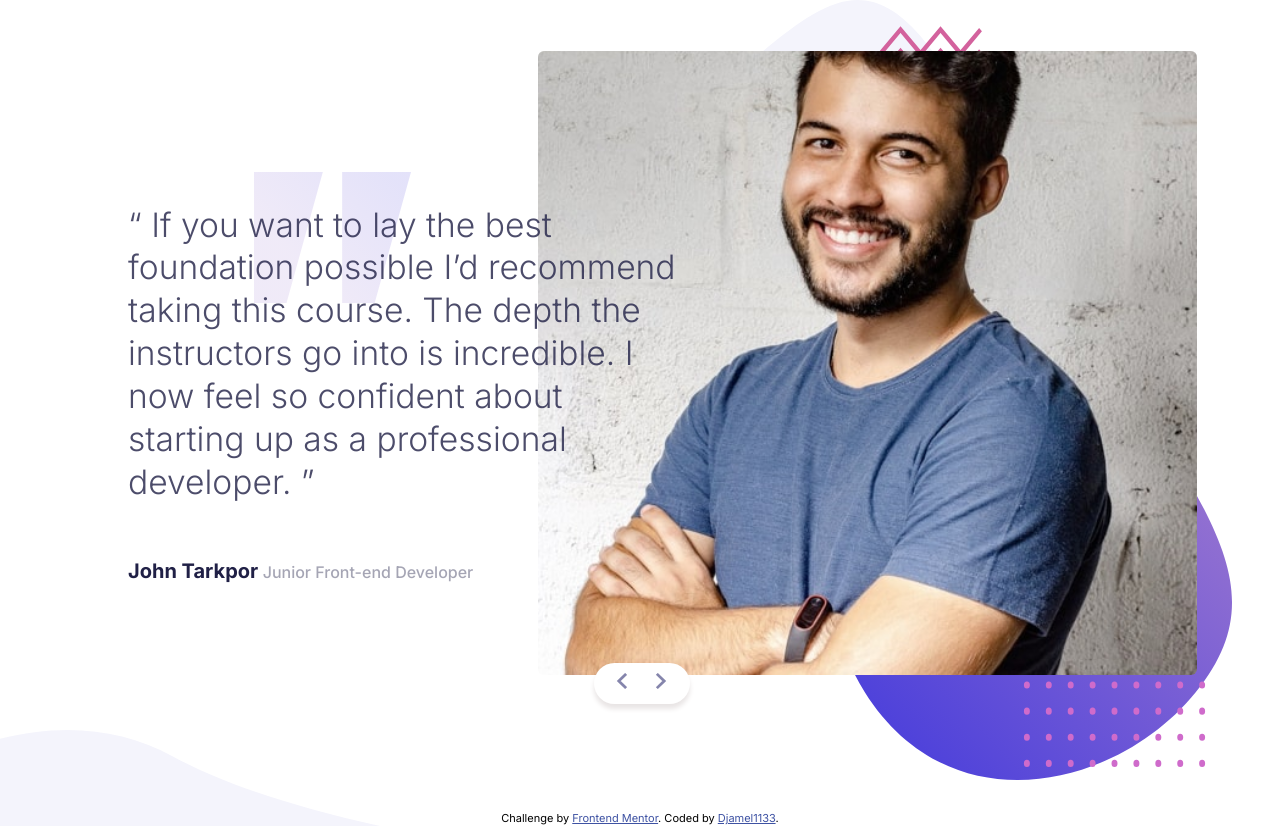
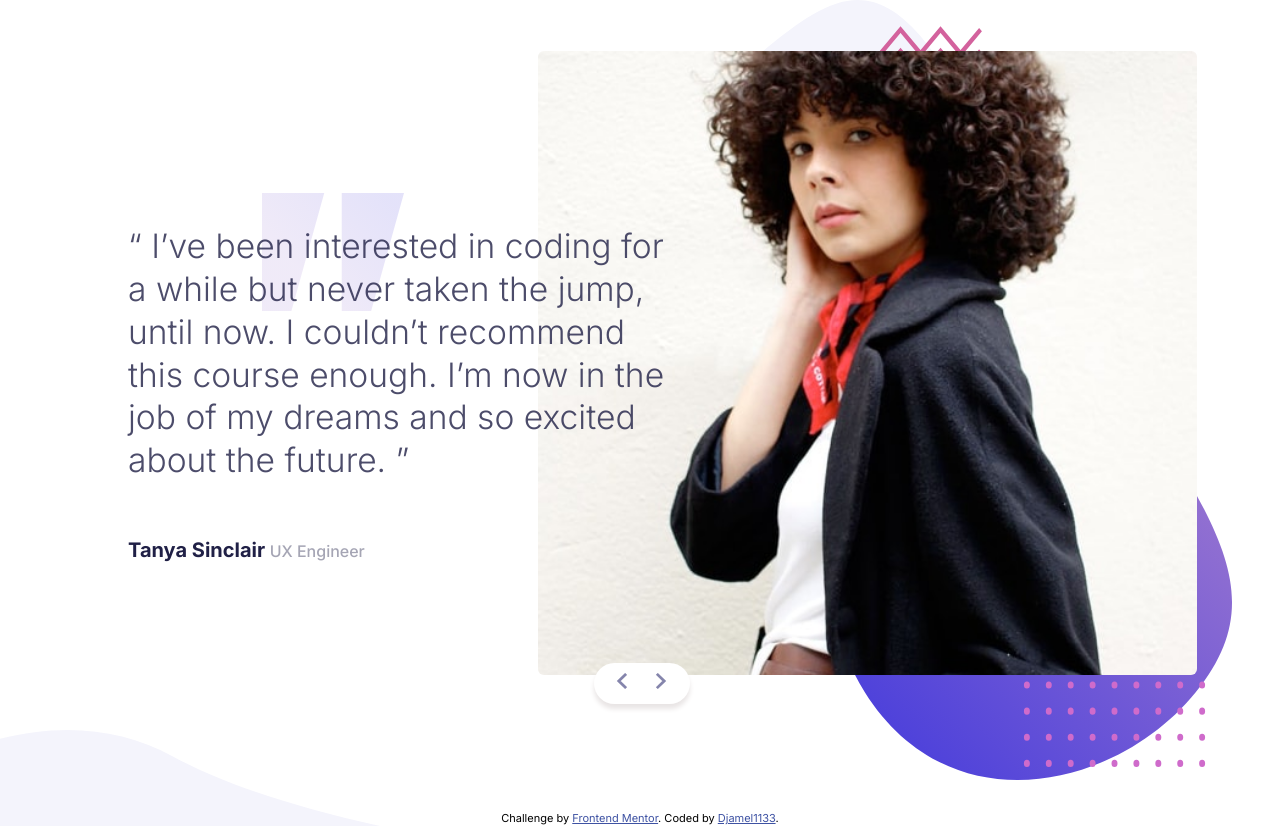
Before and after one commit to Djamel1133/FrontMentor-coding-bootcamp-testimonials-slider-master, a plain HTML site: page index.html in a window 1280 px wide. Drawn offline with Linux system fonts and the light colour scheme.

Commit message:
loading issues

```diff
--- a/index.html
+++ b/index.html
@@ -22,7 +22,7 @@
 <main class="main-container">
 
 <section class="header">
-    <img id="author_image" class="person-photo" src="images/image-john.jpg" alt="John image">
+    <img id="author_image" class="person-photo">
     <div id="navigation" class="navigation">
       <img class="nav-button" src="images/icon-prev.svg" data-direction="-1" alt="previous author">
       <img class="nav-button" src="images/icon-next.svg" data-direction="+1" alt="next author">
@@ -31,12 +31,10 @@
 
 <section class="description">
 
-  <p id="author_description">“ If you want to lay the best foundation possible I’d recommend taking this course.
-  The depth the instructors go into is incredible. I now feel so confident about
-  starting up as a professional developer. ”</p>
+  <p id="author_description"></p>
   <div class="author">
-    <h1 id="author_name">John Tarkpor</h1>
-    <h2 id="author_function" >Junior Front-end Developer</h2>
+    <h1 id="author_name"></h1>
+    <h2 id="author_function" ></h2>
   </div>
 </section>
 </main>
@@ -51,11 +49,3 @@
 <script src="script/script.js" defer></script>
 
 </html>
-
-<!--
-  “ I’ve been interested in coding for a while but never taken the jump, until now.
-  I couldn’t recommend this course enough. I’m now in the job of my dreams and so
-  excited about the future. ”
-  Tanya Sinclair
-  UX Engineer
- -->
--- a/script/script.js
+++ b/script/script.js
@@ -1,3 +1,5 @@
+document.addEventListener('DOMContentLoaded', function() {
+
 const authors = [
 {
   name : "Tanya Sinclair" ,
@@ -13,11 +15,14 @@ const authors = [
  }
 ]
 
-var current_index = 1 ; /* start with john */
+
+let current_index = 0 ; /* ladies First */
 let author_image = document.getElementById('author_image');
 let author_name = document.getElementById('author_name');
 let author_description = document.getElementById('author_description') ;
 let author_job = document.getElementById('author_job') ;
+
+LoadUser() ; // load tanya profile
 
 function LoadUser() {
  author_name.innerHTML = authors[current_index].name ;
@@ -36,3 +41,4 @@ function handleButtonClick(event) {
     current_index = (current_index + direction + 2) % 2; // switch between 0 1 or 1 0 // 2 is the lenght of authors array
     LoadUser(current_index);
 }
+})
```
